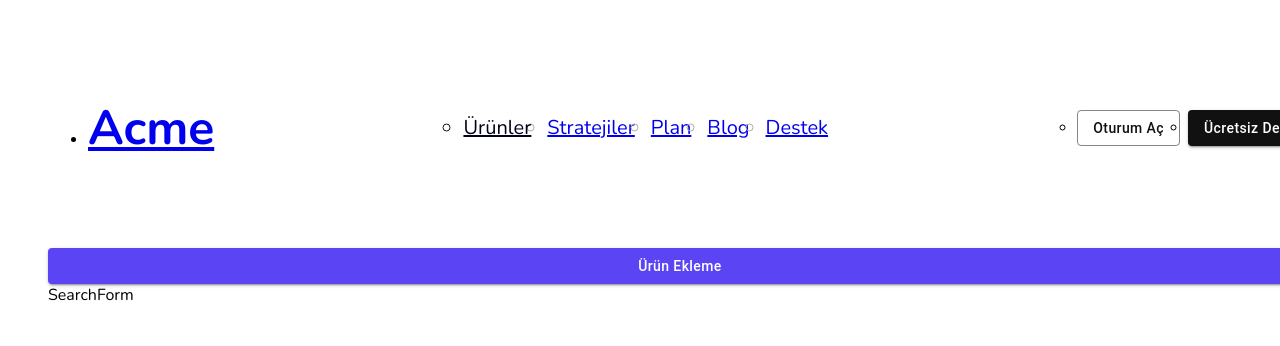
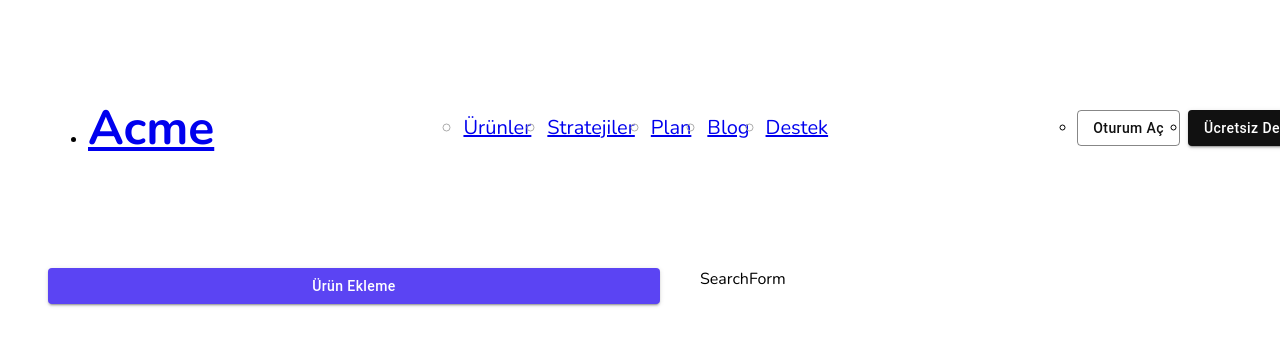
Before and after one commit to halilibrahimcelik/case-study-crud, a Next.js app: page /products in a window 1280 px wide. Shown: the top 346 px of the page. Built offline with nearby package versions, Linux system fonts and the light colour scheme; no server answers.

Commit message:
feat: tailwind css bug fixed

```diff
--- a/src/app/containers/productContainer/addProduct/index.tsx
+++ b/src/app/containers/productContainer/addProduct/index.tsx
@@ -6,8 +6,6 @@
 import Box from "@mui/material/Box";
 import Modal from "@mui/material/Modal";
 import Fade from "@mui/material/Fade";
-import Button from "@mui/material/Button";
-import Typography from "@mui/material/Typography";
 import FormModal from "../formModal";
 import { addProduct } from "@/store/features/product-slice";
 
@@ -35,7 +33,6 @@
     const formData = new FormData(event.currentTarget);
     const data = Object.fromEntries(formData.entries());
     dispatch(addProduct({ productInfo: data }));
-    console.log(data);
   };
   return (
     <>
--- a/src/app/containers/productContainer/index.tsx
+++ b/src/app/containers/productContainer/index.tsx
@@ -29,7 +29,7 @@
   console.log(productList);
   return (
     <Wrapper component="section">
-      <div className="grid grid-col-1 md:grid-col-2">
+      <div className="py-5 grid grid-cols-1 md:grid-cols-2 gap-10">
         <AddProduct />
         <SearchForm />
       </div>
--- a/src/app/layout.tsx
+++ b/src/app/layout.tsx
@@ -1,6 +1,6 @@
 import type { Metadata } from "next";
 import { Nunito } from "next/font/google";
-import "./globals.css";
+import "../styles/globals.css";
 import Header from "./components/header/Header";
 
 const nunito = Nunito({
--- /dev/null
+++ b/src/styles/base.css
@@ -0,0 +1,391 @@
+/*
+1. Prevent padding and border from affecting element width. (https://github.com/mozdevs/cssremedy/issues/4)
+2. Allow adding a border to an element by just adding a border-width. (https://github.com/tailwindcss/tailwindcss/pull/116)
+*/
+
+*,
+::before,
+::after {
+  box-sizing: border-box; /* 1 */
+  border-width: 0; /* 2 */
+  border-style: solid; /* 2 */
+  border-color: theme("borderColor.DEFAULT", currentColor); /* 2 */
+}
+
+::before,
+::after {
+  --tw-content: "";
+}
+
+/*
+1. Use a consistent sensible line-height in all browsers.
+2. Prevent adjustments of font size after orientation changes in iOS.
+3. Use a more readable tab size.
+4. Use the user's configured `sans` font-family by default.
+5. Use the user's configured `sans` font-feature-settings by default.
+6. Use the user's configured `sans` font-variation-settings by default.
+*/
+
+html {
+  line-height: 1.5; /* 1 */
+  -webkit-text-size-adjust: 100%; /* 2 */
+  -moz-tab-size: 4; /* 3 */
+  tab-size: 4; /* 3 */
+  font-family: theme(
+    "fontFamily.sans",
+    ui-sans-serif,
+    system-ui,
+    -apple-system,
+    BlinkMacSystemFont,
+    "Segoe UI",
+    Roboto,
+    "Helvetica Neue",
+    Arial,
+    "Noto Sans",
+    sans-serif,
+    "Apple Color Emoji",
+    "Segoe UI Emoji",
+    "Segoe UI Symbol",
+    "Noto Color Emoji"
+  ); /* 4 */
+}
+
+body {
+  margin: 0; /* 1 */
+  line-height: inherit; /* 2 */
+}
+
+hr {
+  height: 0; /* 1 */
+  color: inherit; /* 2 */
+  border-top-width: 1px; /* 3 */
+}
+
+/*
+Add the correct text decoration in Chrome, Edge, and Safari.
+*/
+
+abbr:where([title]) {
+  text-decoration: underline dotted;
+}
+
+/*
+Remove the default font size and weight for headings.
+*/
+
+h1,
+h2,
+h3,
+h4,
+h5,
+h6 {
+  font-size: inherit;
+  font-weight: inherit;
+}
+
+/*
+Reset links to optimize for opt-in styling instead of opt-out.
+*/
+
+a {
+  color: inherit;
+  text-decoration: inherit;
+}
+
+/*
+Add the correct font weight in Edge and Safari.
+*/
+
+b,
+strong {
+  font-weight: bolder;
+}
+
+/*
+1. Use the user's configured `mono` font family by default.
+2. Correct the odd `em` font sizing in all browsers.
+*/
+
+code,
+kbd,
+samp,
+pre {
+  font-family: theme(
+    "fontFamily.mono",
+    ui-monospace,
+    SFMono-Regular,
+    Menlo,
+    Monaco,
+    Consolas,
+    "Liberation Mono",
+    "Courier New",
+    monospace
+  ); /* 1 */
+  font-size: 1em; /* 2 */
+}
+
+/*
+Add the correct font size in all browsers.
+*/
+
+small {
+  font-size: 80%;
+}
+
+/*
+Prevent `sub` and `sup` elements from affecting the line height in all browsers.
+*/
+
+sub,
+sup {
+  font-size: 75%;
+  line-height: 0;
+  position: relative;
+  vertical-align: baseline;
+}
+
+sub {
+  bottom: -0.25em;
+}
+
+sup {
+  top: -0.5em;
+}
+
+/*
+1. Remove text indentation from table contents in Chrome and Safari. (https://bugs.chromium.org/p/chromium/issues/detail?id=999088, https://bugs.webkit.org/show_bug.cgi?id=201297)
+2. Correct table border color inheritance in all Chrome and Safari. (https://bugs.chromium.org/p/chromium/issues/detail?id=935729, https://bugs.webkit.org/show_bug.cgi?id=195016)
+3. Remove gaps between table borders by default.
+*/
+
+table {
+  text-indent: 0; /* 1 */
+  border-color: inherit; /* 2 */
+  border-collapse: collapse; /* 3 */
+}
+
+/*
+1. Change the font styles in all browsers.
+2. Remove the margin in Firefox and Safari.
+3. Remove default padding in all browsers.
+*/
+
+button,
+input,
+optgroup,
+select,
+textarea {
+  font-family: inherit; /* 1 */
+  font-feature-settings: inherit; /* 1 */
+  font-variation-settings: inherit; /* 1 */
+  font-size: 100%; /* 1 */
+  font-weight: inherit; /* 1 */
+  line-height: inherit; /* 1 */
+  color: inherit; /* 1 */
+  margin: 0; /* 2 */
+  padding: 0; /* 3 */
+}
+
+/*
+Remove the inheritance of text transform in Edge and Firefox.
+*/
+
+button,
+select {
+  text-transform: none;
+}
+
+/*
+1. Correct the inability to style clickable types in iOS and Safari.
+2. Remove default button styles.
+*/
+
+button,
+[type="button"],
+[type="reset"],
+[type="submit"] {
+  -webkit-appearance: button; /* 1 */
+
+  background-image: none; /* 2 */
+}
+
+/*
+Use the modern Firefox focus style for all focusable elements.
+*/
+
+:-moz-focusring {
+  outline: auto;
+}
+
+/*
+Remove the additional `:invalid` styles in Firefox. (https://github.com/mozilla/gecko-dev/blob/2f9eacd9d3d995c937b4251a5557d95d494c9be1/layout/style/res/forms.css#L728-L737)
+*/
+
+:-moz-ui-invalid {
+  box-shadow: none;
+}
+
+/*
+Add the correct vertical alignment in Chrome and Firefox.
+*/
+
+progress {
+  vertical-align: baseline;
+}
+
+/*
+Correct the cursor style of increment and decrement buttons in Safari.
+*/
+
+::-webkit-inner-spin-button,
+::-webkit-outer-spin-button {
+  height: auto;
+}
+
+/*
+1. Correct the odd appearance in Chrome and Safari.
+2. Correct the outline style in Safari.
+*/
+
+[type="search"] {
+  -webkit-appearance: textfield; /* 1 */
+  outline-offset: -2px; /* 2 */
+}
+
+/*
+Remove the inner padding in Chrome and Safari on macOS.
+*/
+
+::-webkit-search-decoration {
+  -webkit-appearance: none;
+}
+
+/*
+1. Correct the inability to style clickable types in iOS and Safari.
+2. Change font properties to `inherit` in Safari.
+*/
+
+::-webkit-file-upload-button {
+  -webkit-appearance: button; /* 1 */
+  font: inherit; /* 2 */
+}
+
+/*
+Add the correct display in Chrome and Safari.
+*/
+
+summary {
+  display: list-item;
+}
+
+/*
+Removes the default spacing and border for appropriate elements.
+*/
+
+blockquote,
+dl,
+dd,
+h1,
+h2,
+h3,
+h4,
+h5,
+h6,
+hr,
+figure,
+p,
+pre {
+  margin: 0;
+}
+
+fieldset {
+  margin: 0;
+  padding: 0;
+}
+
+legend {
+  padding: 0;
+}
+
+ol,
+ul,
+menu {
+  list-style: none;
+  margin: 0;
+  padding: 0;
+}
+
+/*
+Reset default styling for dialogs.
+*/
+dialog {
+  padding: 0;
+}
+
+/*
+Prevent resizing textareas horizontally by default.
+*/
+
+textarea {
+  resize: vertical;
+}
+
+/*
+1. Reset the default placeholder opacity in Firefox. (https://github.com/tailwindlabs/tailwindcss/issues/3300)
+2. Set the default placeholder color to the user's configured gray 400 color.
+*/
+
+input::placeholder,
+textarea::placeholder {
+  opacity: 1; /* 1 */
+  color: theme("colors.gray.400", #9ca3af); /* 2 */
+}
+
+/*
+Set the default cursor for buttons.
+*/
+
+button,
+[role="button"] {
+  cursor: pointer;
+}
+
+/*
+Make sure disabled buttons don't get the pointer cursor.
+*/
+:disabled {
+  cursor: default;
+}
+
+/*
+1. Make replaced elements `display: block` by default. (https://github.com/mozdevs/cssremedy/issues/14)
+2. Add `vertical-align: middle` to align replaced elements more sensibly by default. (https://github.com/jensimmons/cssremedy/issues/14#issuecomment-634934210)
+   This can trigger a poorly considered lint error in some tools but is included by design.
+*/
+
+img,
+svg,
+video,
+canvas,
+audio,
+iframe,
+embed,
+object {
+  display: block; /* 1 */
+  vertical-align: middle; /* 2 */
+}
+
+/*
+Constrain images and videos to the parent width and preserve their intrinsic aspect ratio. (https://github.com/mozdevs/cssremedy/issues/14)
+*/
+
+img,
+video {
+  max-width: 100%;
+  height: auto;
+}
+
+/* Make elements with the HTML hidden attribute stay hidden by default */
+[hidden] {
+  display: none;
+}
--- a/src/app/globals.css
+++ b/src/styles/globals.css
@@ -1,7 +1,6 @@
-@tailwind base;
 @tailwind components;
 @tailwind utilities;
-
+@import "./base.css";
 body {
   font-family: var(--font-nunito);
 }
--- a/tailwind.config.ts
+++ b/tailwind.config.ts
@@ -1,9 +1,6 @@
 import type { Config } from "tailwindcss";
 
 const config: Config = {
-  corePlugins: {
-    preflight: false,
-  },
   content: [
     "./src/pages/**/*.{js,ts,jsx,tsx,mdx}",
     "./src/components/**/*.{js,ts,jsx,tsx,mdx}",
```
